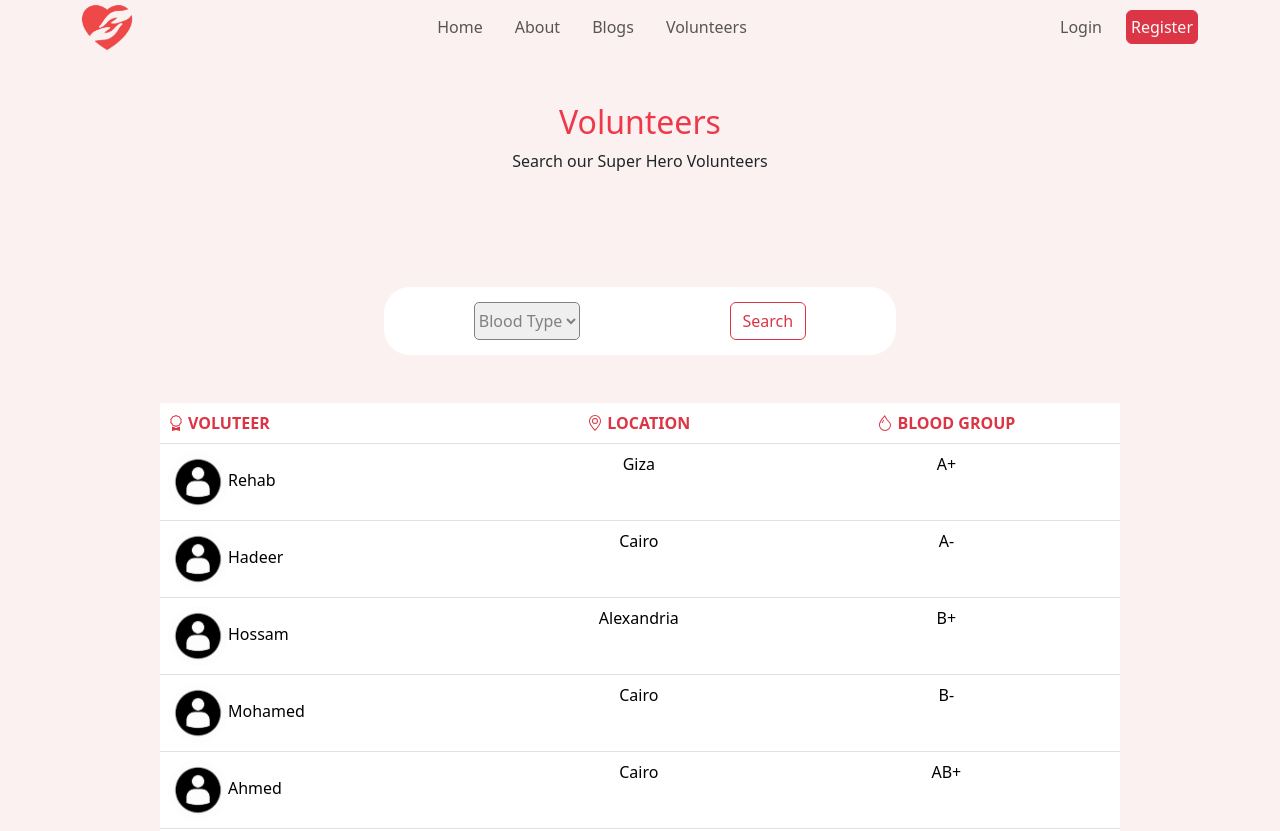
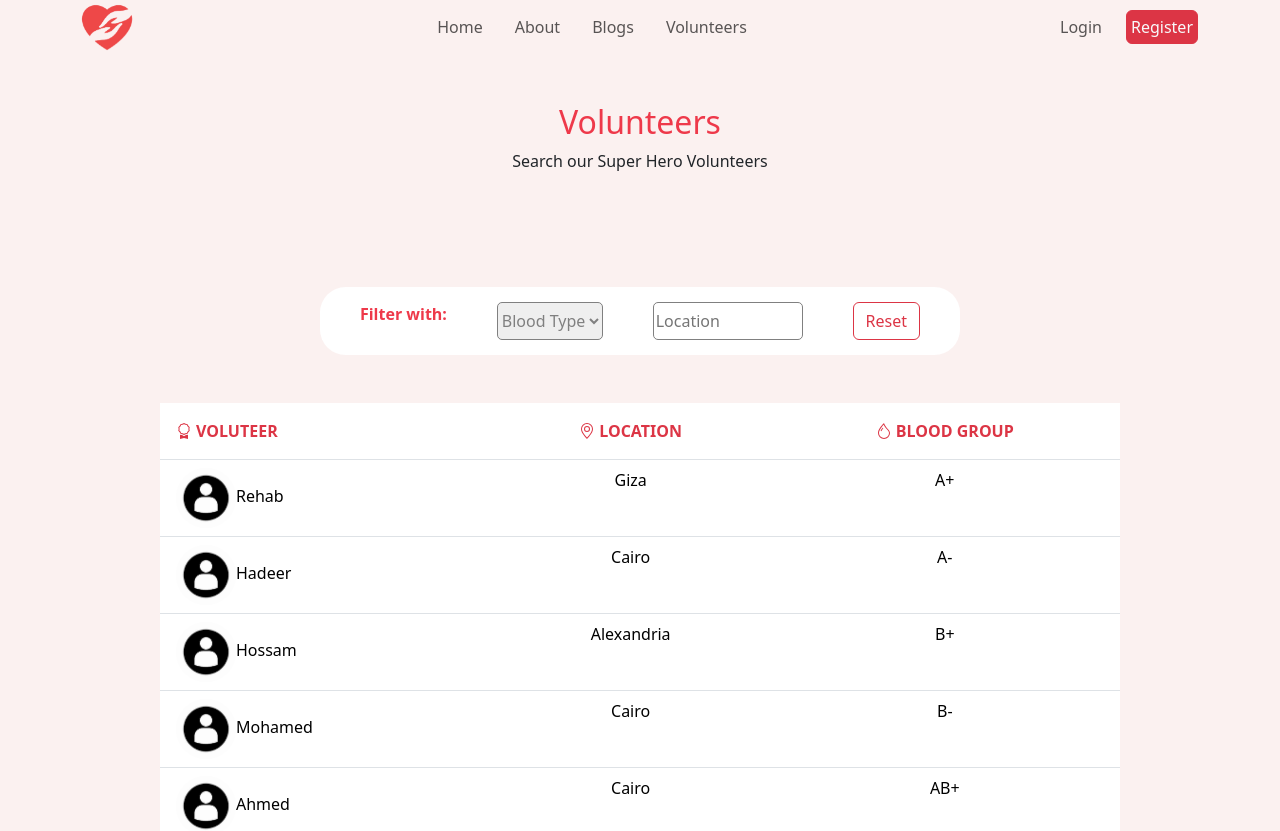
Before and after one commit to HadeerHassan28/Blood-Donation-App, a React (Create React App) app: page /volunteers in a window 1280 px wide. Shown: the top 831 px of the page. Built offline with nearby package versions, Linux system fonts and the light colour scheme; the HTML template or start-up script is replaced by a standard one.

Commit message:
Updating volunteers page

```diff
--- a/src/Components/Volunteers/Volunteers.jsx
+++ b/src/Components/Volunteers/Volunteers.jsx
@@ -2,6 +2,7 @@ import React, { useState } from "react";
 import styles from "./Volunteers.module.css";
 import { useRef } from "react";
 import {v4 as uuid} from "uuid";
+
 
 const Volunteers = () => {
   const volunteers = [
@@ -12,20 +13,33 @@ const Volunteers = () => {
     {img: "assets/images/user.jpeg", name: "Ahmed", location: "Cairo", bloodGroup: "AB+"},
     {img: "assets/images/user.jpeg", name: "Doaa", location: "Cairo", bloodGroup: "AB-"},
     {img: "assets/images/user.jpeg", name: "Sara", location: "Cairo", bloodGroup: "O+"},
-    {img: "assets/images/user.jpeg", name: "Nora", location: "Cairo", bloodGroup: "O-"},
-    {img: "assets/images/user.jpeg", name: "Heba", location: "Giza", bloodGroup: "OH+"}
+    {img: "assets/images/user.jpeg", name: "Nora", location: "Cairo", bloodGroup: "O-"}
   ]
 
   const [searchRes, setSearchRes] = useState(volunteers);
   const bloodGroup = useRef();
-  const searchBloodGroup = ()=>{
-    if(bloodGroup.current.value !== 'All' && bloodGroup.current.value !== ''){
+  const location = useRef();
+  const searchBloodGroupLocation = ()=>{
+    if(bloodGroup.current.value !== 'All' && bloodGroup.current.value !== '' && location.current.value !== ''){
+      setSearchRes(volunteers.filter(vol=> vol.bloodGroup === bloodGroup.current.value && vol.location.toLowerCase().includes(location.current.value.toLowerCase())))
+    }
+    else if(bloodGroup.current.value !== 'All' && bloodGroup.current.value !== ''){
       setSearchRes(volunteers.filter(vol=> vol.bloodGroup === bloodGroup.current.value))
+    }
+    else if(location.current.value !== ''){
+      setSearchRes(volunteers.filter(vol=> vol.location.toLowerCase().includes(location.current.value.toLowerCase())))
     }
     else{
       setSearchRes(volunteers)
     }
   }
+
+  const resetSearch = ()=>{
+    setSearchRes(volunteers);
+    location.current.value = '';
+    bloodGroup.current.value = '';
+  }
+
   return (
     <>
       <div className="text-center p-5">
@@ -33,8 +47,9 @@ const Volunteers = () => {
         <p>Search our Super Hero Volunteers</p>
       </div>
       <div className={`${styles.searchBox} text-center`}>
-        <select className={`${styles.select}`} ref={bloodGroup}>
-          <option label="Blood Type"></option>
+        <span>Filter with:</span>
+        <select className={`${styles.select}`} ref={bloodGroup} onChange={searchBloodGroupLocation}>
+          <option label="Blood Type" hidden></option>
           <option>All</option>
           <option name="A+" value="A+">A+</option>
           <option name="A-" value="A-">A-</option>
@@ -44,26 +59,55 @@ const Volunteers = () => {
           <option name="AB-" value="AB-">AB-</option>
           <option name="O+" value="O+">O+</option>
           <option name="O-" value="O-">O-</option>
-          <option name="OH+" value="OH+">OH+</option>
         </select>
-        <button className="btn btn-outline-danger" onClick={searchBloodGroup}>Search</button>
+        <input type="text" list="locations" name="location" id="location" placeholder="Location" ref={location} onChange={searchBloodGroupLocation}/>
+        <datalist id="locations">
+          <option value="Alexandria">Alexandria</option>
+          <option value="Aswan">Aswan</option>
+          <option value="Asyut">Asyut</option>
+          <option value="Beheira">Beheira</option>
+          <option value="Beni Suef">Beni Suef</option>
+          <option value="Cairo">Cairo</option>
+          <option value="Dakahlia">Dakahlia</option>
+          <option value="Damietta">Damietta</option>
+          <option value="Faiyum">Faiyum</option>
+          <option value="Gharbia">Gharbia</option>
+          <option value="Giza">Giza</option>
+          <option value="Ismailia">Ismailia</option>
+          <option value="Kafr El Sheikh">Kafr El Sheikh</option>
+          <option value="Luxor">Luxor</option>
+          <option value="Matruh">Matruh</option>
+          <option value="Minya">Minya</option>
+          <option value="Monufia">Monufia</option>
+          <option value="New Valley">New Valley</option>
+          <option value="North Sinai">North Sinai</option>
+          <option value="Port Said">Port Said</option>
+          <option value="Qalyubia">Qalyubia</option>
+          <option value="Qena">Qena</option>
+          <option value="Red Sea">Red Sea</option>
+          <option value="Sharqia">Sharqia</option>
+          <option value="Sohag">Sohag</option>
+          <option value="South Sinai">South Sinai</option>
+          <option value="Suez">Suez</option>
+        </datalist>
+        <button className="btn btn-outline-danger" onClick={resetSearch}>Reset</button>
       </div>
       <table className={`${styles.tableW} table w-75 mt-5 mx-auto`}>
         <thead>
           <tr>
-            <th className="text-start text-danger">
+            <th className="text-start text-danger p-3">
             <svg xmlns="http://www.w3.org/2000/svg" width="20" height="20" fill="currentColor" className="bi bi-award text-danger" viewBox="0 0 20 20">
               <path d="M9.669.864 8 0 6.331.864l-1.858.282-.842 1.68-1.337 1.32L2.6 6l-.306 1.854 1.337 1.32.842 1.68 1.858.282L8 12l1.669-.864 1.858-.282.842-1.68 1.337-1.32L13.4 6l.306-1.854-1.337-1.32-.842-1.68L9.669.864zm1.196 1.193.684 1.365 1.086 1.072L12.387 6l.248 1.506-1.086 1.072-.684 1.365-1.51.229L8 10.874l-1.355-.702-1.51-.229-.684-1.365-1.086-1.072L3.614 6l-.25-1.506 1.087-1.072.684-1.365 1.51-.229L8 1.126l1.356.702 1.509.229z"/>
               <path d="M4 11.794V16l4-1 4 1v-4.206l-2.018.306L8 13.126 6.018 12.1 4 11.794z"/>
             </svg>
               VOLUTEER</th>
-            <th className="text-center text-danger">
+            <th className="text-center text-danger p-3">
             <svg xmlns="http://www.w3.org/2000/svg" width="20" height="20" fill="currentColor" className="bi bi-geo-alt text-danger" viewBox="0 0 20 20">
               <path d="M12.166 8.94c-.524 1.062-1.234 2.12-1.96 3.07A31.493 31.493 0 0 1 8 14.58a31.481 31.481 0 0 1-2.206-2.57c-.726-.95-1.436-2.008-1.96-3.07C3.304 7.867 3 6.862 3 6a5 5 0 0 1 10 0c0 .862-.305 1.867-.834 2.94zM8 16s6-5.686 6-10A6 6 0 0 0 2 6c0 4.314 6 10 6 10z"/>
               <path d="M8 8a2 2 0 1 1 0-4 2 2 0 0 1 0 4zm0 1a3 3 0 1 0 0-6 3 3 0 0 0 0 6z"/>
             </svg>
               LOCATION</th>
-            <th className="text-center text-danger">
+            <th className="text-center text-danger p-3">
             <svg xmlns="http://www.w3.org/2000/svg" width="20" height="20" fill="currentColor" className="bi bi-droplet text-danger" viewBox="0 0 20 20">
               <path fillRule="evenodd" d="M7.21.8C7.69.295 8 0 8 0c.109.363.234.708.371 1.038.812 1.946 2.073 3.35 3.197 4.6C12.878 7.096 14 8.345 14 10a6 6 0 0 1-12 0C2 6.668 5.58 2.517 7.21.8zm.413 1.021A31.25 31.25 0 0 0 5.794 3.99c-.726.95-1.436 2.008-1.96 3.07C3.304 8.133 3 9.138 3 10a5 5 0 0 0 10 0c0-1.201-.796-2.157-2.181-3.7l-.03-.032C9.75 5.11 8.5 3.72 7.623 1.82z"/>
               <path fillRule="evenodd" d="M4.553 7.776c.82-1.641 1.717-2.753 2.093-3.13l.708.708c-.29.29-1.128 1.311-1.907 2.87l-.894-.448z"/>
@@ -73,8 +117,8 @@ const Volunteers = () => {
         </thead>
         <tbody>
           {searchRes.map(vol=> <tr key={uuid()}>
-            <td className="text-start">
-              <img src={vol.img} alt="profile picture" style={{width: "60px", height: "60px", borderRadius: "30px"}}/>
+            <td className="text-start ps-3">
+              <img src={vol.img} alt="profile" style={{width: "60px", height: "60px", borderRadius: "30px"}}/>
               {vol.name}</td>
             <td className="text-center">{vol.location}</td>
             <td className="text-center">{vol.bloodGroup}</td>
--- a/src/Components/Volunteers/Volunteers.module.css
+++ b/src/Components/Volunteers/Volunteers.module.css
@@ -1,5 +1,5 @@
 .searchBox{
-    width: 40vw;
+    width: 50vw;
     padding: 15px;
     background-color: #ffffff;
     margin: 0 auto;
@@ -9,18 +9,51 @@
     flex-wrap: wrap;
     justify-content: space-around;
 }
+input[type="text"]{
+    width: 150px;
+    height: 38px;
+    border-radius: 5px;
+    border: 1px solid gray;
+}
 
 .select{
     color: gray;
     border-radius: 5px;
     border: 1px solid gray;
+    height: 38px;
 }
 
-@media (max-width: 576px) {
+span{
+    color: #ee394a;
+    font-weight: bold;
+}
+
+@media (max-width: 700px) {
     .searchBox{
-        width: 60vw;
+        width: 80vw;
     }
     .tableW{
         width: 100vw;
     }
+    svg{
+        width: 16px;
+        height: 16px;
+    }
+    th{
+        font-size: smaller;
+        vertical-align: middle;
+    }
+    td{
+        font-size: small;
+        vertical-align: middle;
+    }
+    td img{
+        width: 30px;
+        height: 30px;
+    }
   }
+@media (max-width: 847px) {
+   .select{
+    margin-bottom: 10px;
+   }
+  }
```
